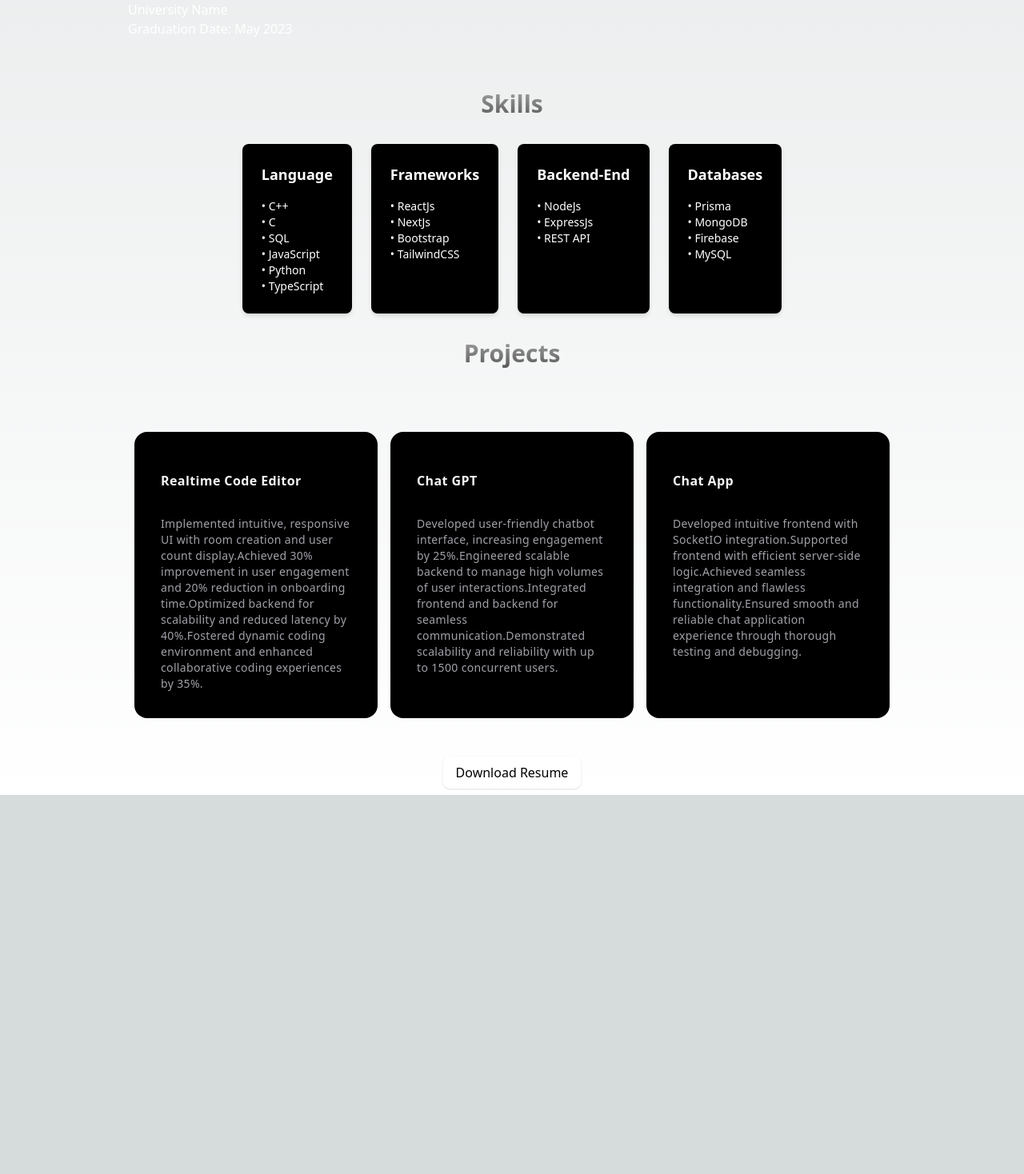
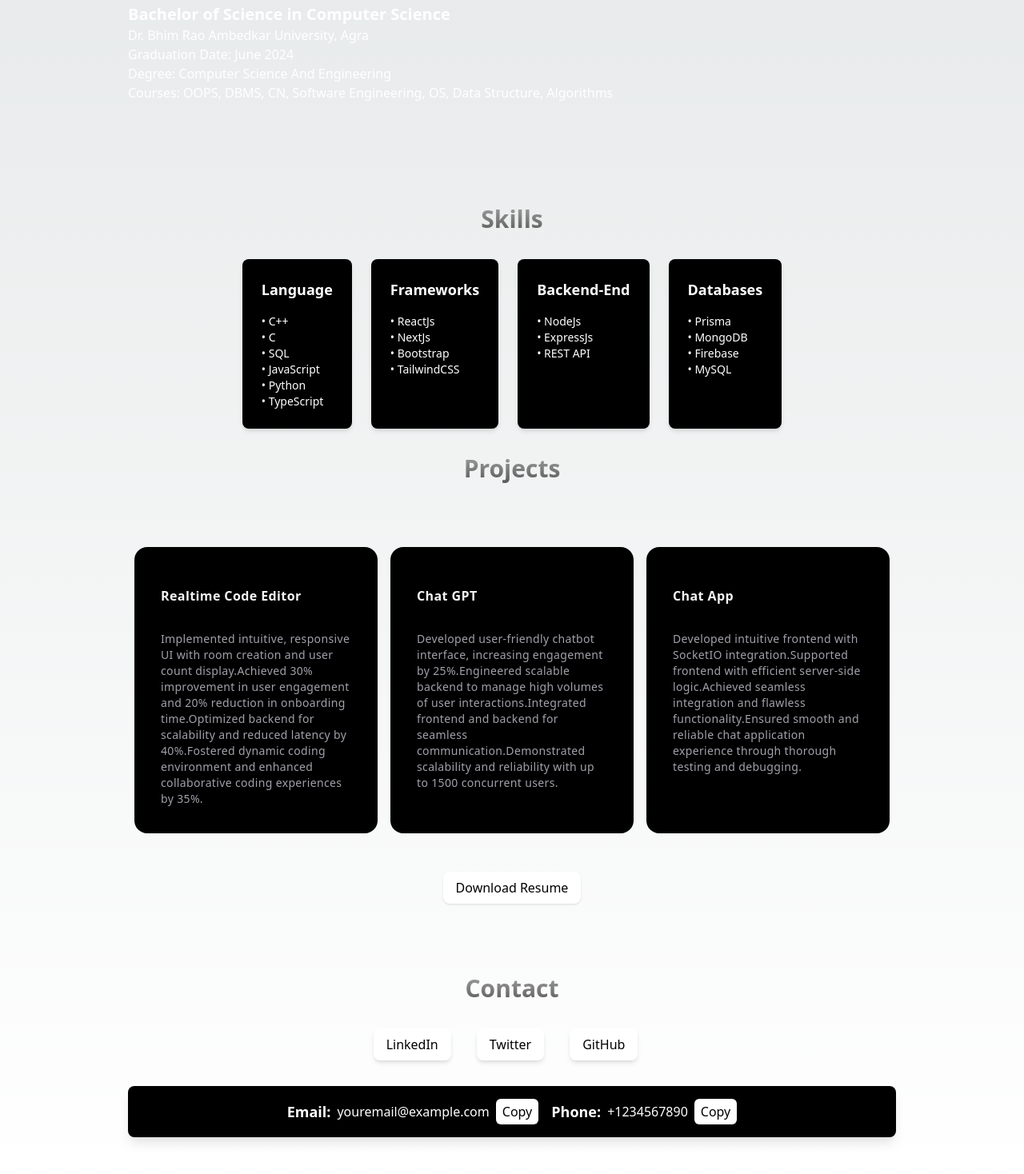
Before and after one commit to soulmini/AyushPortfolio, a Next.js app: page / in a window 1280 px wide. Shown: the part 1204-2672 px from the top of the page at 80% size. Before the commit the page ends 2198 px from the top, so only its background shows below. Built offline with nearby package versions, Linux system fonts and the light colour scheme.

Commit message:
contact list

```diff
--- a/src/pages/components/About.tsx
+++ b/src/pages/components/About.tsx
@@ -1,12 +1,13 @@
-import exp from "constants";
+import React from "react";
 
-function About () {
+function About() {
   return (
-        <div className="max-w-5xl mx-auto px-8 py-19 text-white">
+    <div className="max-w-5xl mx-auto px-8 py-8 text-white">
       <p className="text-sm sm:text-3xl font-bold text-center relative z-20 bg-clip-text text-transparent bg-gradient-to-b from-neutral-200 to-neutral-900 py-8">
-                Software Engineer
+        Experience & Education
       </p>
 
+      <div className="flex flex-col mb-8">
         <div className="flex items-center mb-6">
           <div className="w-16 h-1 bg-white mr-4"></div>
           <p className="text-lg font-semibold">Work Experience</p>
@@ -16,12 +17,25 @@ function About () {
           <h3 className="text-xl font-semibold">Backend Engineer Intern</h3>
           <p>Hoverin AuroSpace</p>
           <p>June 2023 - August 2023</p>
-            <p>As a Backend Engineer Intern at Hoverin AuroSpace, I worked closely with the development team to build and maintain backend systems. Responsibilities included:</p>
+          <p>
+            As a Backend Engineer Intern at Hoverin AuroSpace, I worked closely
+            with the development team to build and maintain backend systems.
+            Responsibilities included:
+          </p>
           <ul className="list-disc pl-6">
             <li>Developing RESTful APIs using Node.js and Express.js</li>
-            <li>Implementing database schemas and queries with MongoDB and PostgreSQL</li>
-            <li>Collaborating with frontend developers to integrate backend functionality</li>
-            <li>Participating in code reviews and providing feedback on colleagues' code</li>
+            <li>
+              Implementing database schemas and queries with MongoDB and
+              PostgreSQL
+            </li>
+            <li>
+              Collaborating with frontend developers to integrate backend
+              functionality
+            </li>
+            <li>
+              Participating in code reviews and providing feedback on
+              colleagues' code
+            </li>
           </ul>
         </div>
 
@@ -31,13 +45,17 @@ function About () {
         </div>
 
         <div className="mb-8">
-            <h3 className="text-xl font-semibold">Bachelor of Science in Computer Science</h3>
-            <p>University Name</p>
-            <p>Graduation Date: May 2023</p>
+          <h3 className="text-xl font-semibold">
+            Bachelor of Science in Computer Science
+          </h3>
+          <p>Dr. Bhim Rao Ambedkar University, Agra</p>
+          <p>Graduation Date: June 2024</p>
+          <p>Degree: Computer Science And Engineering</p>
+          <p>Courses: OOPS, DBMS, CN, Software Engineering, OS, Data Structure, Algorithms</p>
+        </div>
       </div>
     </div>
   );
 }
 
-
 export default About;
--- /dev/null
+++ b/src/pages/components/Contact.tsx
@@ -0,0 +1,75 @@
+import React from 'react';
+import { useState } from 'react';
+
+const Contact = () => {
+  const [emailCopied, setEmailCopied] = useState(false);
+  const [phoneCopied, setPhoneCopied] = useState(false);
+
+  const copyToClipboard = (text) => {
+    navigator.clipboard.writeText(text);
+  };
+
+  return (
+    <div className="max-w-5xl mx-auto px-8 py-12 text-white">
+      <p className="text-3xl font-bold text-center relative z-20 bg-clip-text text-transparent bg-gradient-to-b from-neutral-200 to-neutral-900 py-8">
+        Contact
+      </p>
+
+      <div className="flex flex-col gap-4 items-center sm:flex-row sm:justify-center">
+        <button
+          className="bg-white text-black py-2 px-4 rounded-lg shadow-md transition duration-300 mb-4 sm:mb-0 sm:mr-4"
+          onClick={() => window.open('https://www.linkedin.com/your-profile', '_blank')}
+        >
+          LinkedIn
+        </button>
+        <button
+          className="bg-white text-black py-2 px-4 rounded-lg shadow-md transition duration-300 mb-4 sm:mb-0 sm:mr-4"
+          onClick={() => window.open('https://twitter.com/your-handle', '_blank')}
+        >
+          Twitter
+        </button>
+        <button
+          className="bg-white text-black py-2 px-4 rounded-lg shadow-md transition duration-300 mb-4 sm:mb-0 sm:mr-4"
+          onClick={() => window.open('https://github.com/your-profile', '_blank')}
+        >
+          GitHub
+        </button>
+      </div>
+
+      <div className="text-center sm:text-center mt-8">
+        <div className="bg-black rounded-lg shadow-lg p-4 flex flex-col sm:flex-row justify-center items-center gap-4">
+          <div className="flex items-center gap-2">
+            <p className="text-lg font-semibold">Email:</p>
+            <p>youremail@example.com</p>
+            <button
+              className="bg-white text-black py-1 px-2 rounded-md shadow-md hover:bg-gray-200 transition duration-300"
+              onClick={() => {
+                copyToClipboard('youremail@example.com');
+                setEmailCopied(true);
+                setTimeout(() => setEmailCopied(false), 3000);
+              }}
+            >
+              {emailCopied ? 'Copied!' : 'Copy'}
+            </button>
+          </div>
+          <div className="flex items-center gap-2">
+            <p className="text-lg font-semibold">Phone:</p>
+            <p>+1234567890</p>
+            <button
+              className="bg-white text-black py-1 px-2 rounded-md shadow-md hover:bg-gray-200 transition duration-300"
+              onClick={() => {
+                copyToClipboard('+1234567890');
+                setPhoneCopied(true);
+                setTimeout(() => setPhoneCopied(false), 3000);
+              }}
+            >
+              {phoneCopied ? 'Copied!' : 'Copy'}
+            </button>
+          </div>
+        </div>
+      </div>
+    </div>
+  );
+};
+
+export default Contact;
--- a/src/pages/index.tsx
+++ b/src/pages/index.tsx
@@ -6,6 +6,7 @@ const inter = Inter({ subsets: ["latin"] });
 import Skills from "./components/Skills";
 import Resume from './components/Resume'
 import About from "./components/About";
+import Contact from "./components/Contact";
 export default function Home() {
   return (
     <div>
@@ -22,6 +23,7 @@ export default function Home() {
         <Skills/>
         <Projects/>
         <Resume/>
+        <Contact/>
     </div>
 
   );
```
Lines whose indentation alone changed are shown as unchanged.
